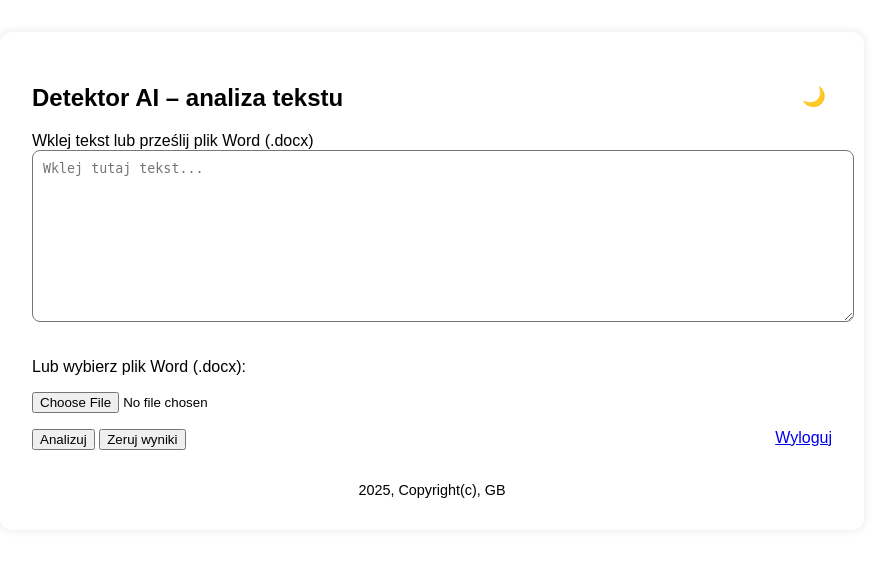
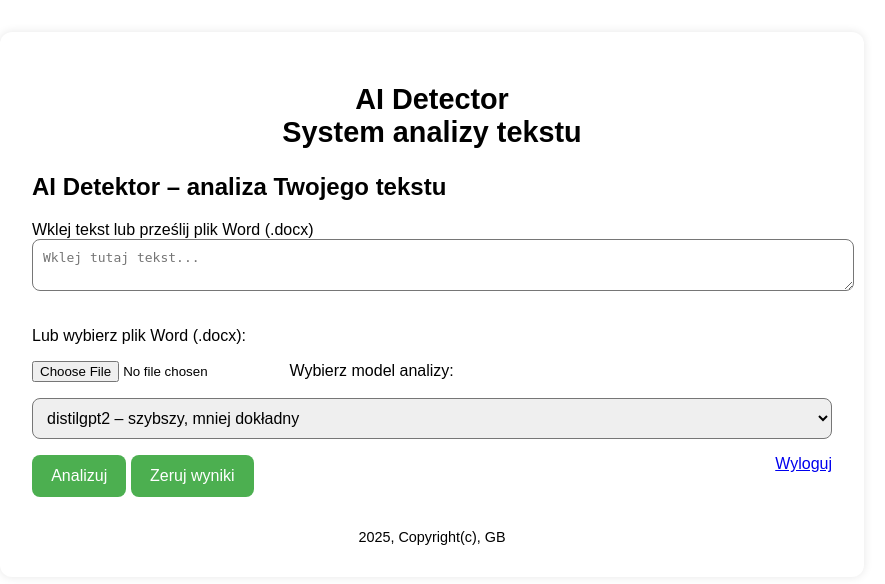
Before and after one commit to GregRybnik/ai-detektor, a Flask app: page / in a window 1280 px wide. Shown: the top 584 px of the page, without its empty margins (208-1093 px from the left). Run offline with Flask 2, Linux system fonts and the light colour scheme; the visitor is signed in with stand-in values (Sample User, id 1).

Commit message:
Dodano wybór modelu do formularza

```diff
--- a/templates/index.html
+++ b/templates/index.html
@@ -18,42 +18,30 @@
             border-radius: 12px;
             box-shadow: 0 0 10px rgba(0, 0, 0, 0.1);
         }
-        textarea {
+        h1.title {
+            text-align: center;
+            font-size: 1.8em;
+            font-weight: bold;
+            margin-bottom: 1.5rem;
+        }
+        textarea, select {
             width: 100%;
-            height: 150px;
             padding: 10px;
             margin-bottom: 1rem;
             border-radius: 8px;
+            font-size: 1em;
         }
         input[type="file"] {
             margin-bottom: 1rem;
         }
-        .dark-mode {
-            background-color: #121212;
-            color: #f1f1f1;
-        }
-        .dark-mode .container {
-            background-color: #1f1f1f;
-            color: #f1f1f1;
-        }
-        .dark-mode textarea,
-        .dark-mode input[type="file"] {
-            background-color: #1e1e1e;
-            color: #fff;
-            border: 1px solid #444;
-        }
-        .dark-mode h2,
-        .dark-mode label,
-        .dark-mode p,
-        .dark-mode .result,
-        .dark-mode footer,
-        .dark-mode a {
-            color: #f1f1f1 !important;
-        }
-        .dark-mode button {
-            background-color: #333;
-            color: #fff;
-            border: 1px solid #555;
+        button {
+            padding: 0.75rem 1.2rem;
+            border: none;
+            border-radius: 8px;
+            background-color: #4CAF50;
+            color: white;
+            cursor: pointer;
+            font-size: 1em;
         }
         .result {
             font-weight: bold;
@@ -64,26 +52,26 @@
             margin-top: 2rem;
             font-size: 0.9em;
         }
-        #toggle-theme {
-            float: right;
-            background: none;
-            border: none;
-            font-size: 1.2em;
-            cursor: pointer;
-        }
     </style>
 </head>
 <body>
     <div class="container">
+        <h1 class="title">AI Detector<br>System analizy tekstu</h1>
+
         <form method="POST" enctype="multipart/form-data">
-            <button id="toggle-theme">🌙</button>
-            <h2>Detektor AI – analiza tekstu</h2>
+            <h2>AI Detektor – analiza Twojego tekstu</h2>
 
             <label for="text">Wklej tekst lub prześlij plik Word (.docx)</label>
             <textarea name="text" placeholder="Wklej tutaj tekst...">{{ text }}</textarea>
 
             <p>Lub wybierz plik Word (.docx):</p>
-            <input type="file" name="file" accept="application/vnd.openxmlformats-officedocument.wordprocessingml.document">
+            <input type="file" name="file" accept=".docx">
+
+            <label for="model">Wybierz model analizy:</label>
+            <select name="model" id="model">
+                <option value="distilgpt2" {% if model_name == "distilgpt2" %}selected{% endif %}>distilgpt2 – szybszy, mniej dokładny</option>
+                <option value="gpt2" {% if model_name == "gpt2" %}selected{% endif %}>gpt2 – dokładniejszy, wolniejszy</option>
+            </select>
 
             <div>
                 <button type="submit">Analizuj</button>
@@ -102,21 +90,5 @@
             2025, Copyright(c), GB
         </footer>
     </div>
-
-    <script>
-        const userPrefersDark = localStorage.getItem("theme") === "dark";
-        if (userPrefersDark) {
-            document.body.classList.add("dark-mode");
-            document.getElementById("toggle-theme").innerText = "☀️";
-        }
-
-        document.getElementById("toggle-theme").addEventListener("click", function(e) {
-            e.preventDefault();
-            document.body.classList.toggle("dark-mode");
-            const isDark = document.body.classList.contains("dark-mode");
-            localStorage.setItem("theme", isDark ? "dark" : "light");
-            this.innerText = isDark ? "☀️" : "🌙";
-        });
-    </script>
 </body>
 </html>
```
